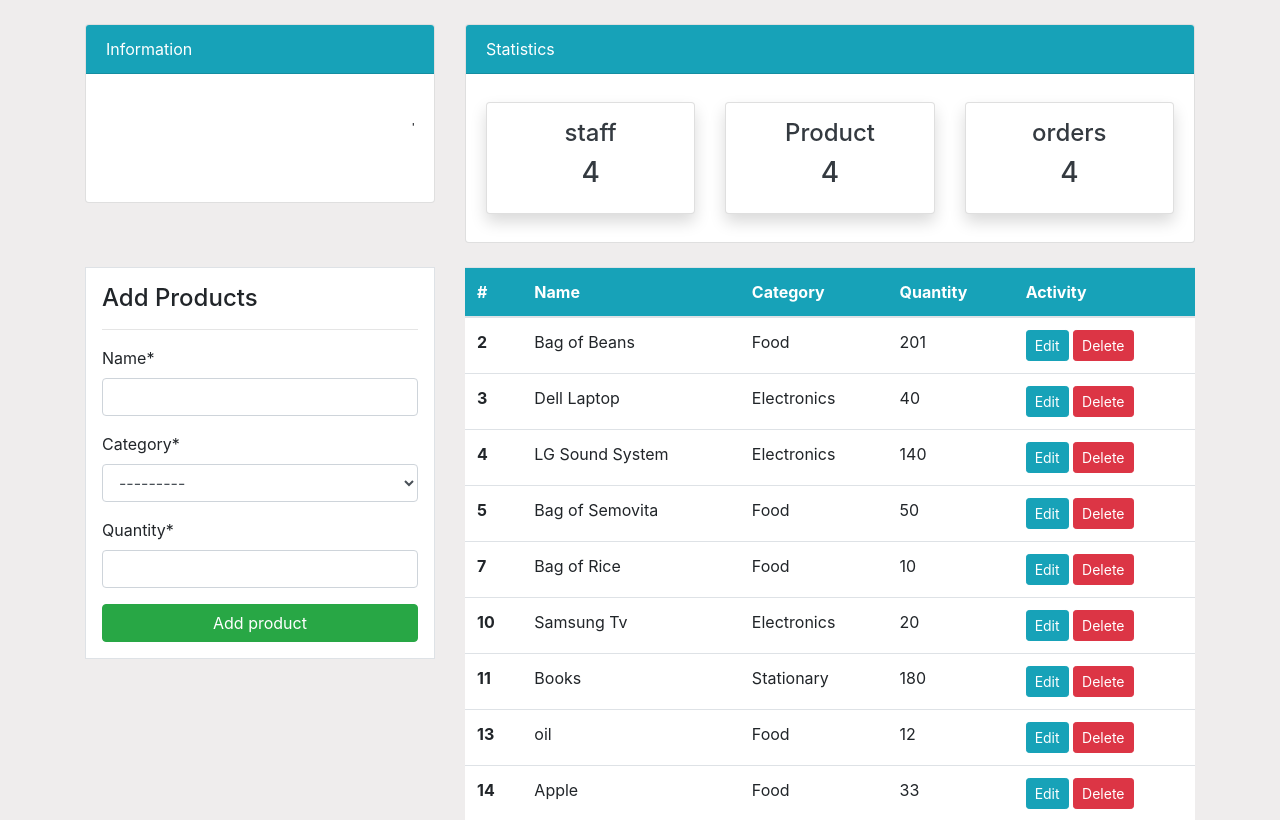
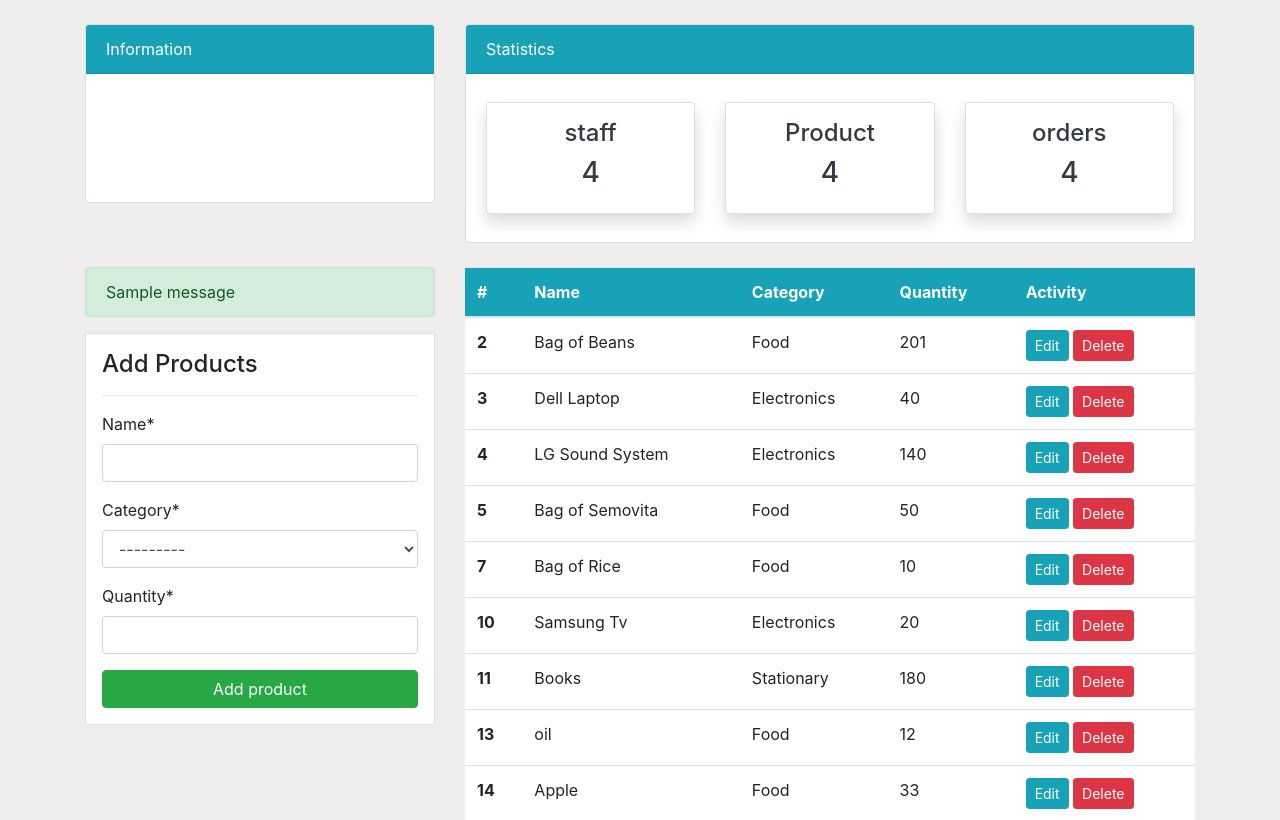
Before and after one commit to Cozy1712/Inventory_System, a Django app: page /product/ in a window 1280 px wide. Shown: the part 56-876 px from the top of the page. Run offline with Django 4.2, Linux system fonts and the light colour scheme; a user stored in the database is signed in; data comes from the database, SQL or seed files in the repository; both versions use the stored data as it was after the commit; one stand-in notice (Sample message) is shown; some libraries are stand-ins or nearby versions.

Commit message:
added flash message

```diff
--- a/dashboard/views.py
+++ b/dashboard/views.py
@@ -1,10 +1,10 @@
-from django.shortcuts import render
+from django.shortcuts import render,redirect
 from django.http import HttpResponse
 from django.contrib.auth.decorators import login_required
 from .models import Product, Order
 from .forms import ProductForm,OrderForm
 from django.contrib.auth.models import User
-from django.shortcuts import redirect
+from django.contrib import messages
 # Create your views here.
 @login_required
 def index(request):
@@ -51,6 +51,8 @@
        form = ProductForm(request.POST)
        if form.is_valid():
            form.save()
+           product_name = form.cleaned_data.get('name')
+           messages.success(request, f'{product_name} has been added')
            return redirect('dashboard-product')
     else:
        form = ProductForm()
--- a/templates/dashboard/product.html
+++ b/templates/dashboard/product.html
@@ -13,6 +13,13 @@
   <div class="container">
     <div class="row my-4">
       <div class="col-md-4">
+        {% for message in messages%}
+        {% if message %}
+        <div class="alert alert-{{ message.tags}}">
+          {{message}}
+        </div>
+        {% endif %}
+        {% endfor %}
         <div class="border bg-white p-3">
           <h4>Add Products</h4>
           <hr>
--- a/user/views.py
+++ b/user/views.py
@@ -1,7 +1,7 @@
 from django.shortcuts import render, redirect
 from django.contrib.auth.forms import UserCreationForm
 from .form import CreateUserForm, UserUpdateForm, ProfileUpdateForm
-
+from django.contrib import messages
 # Create your views here.
 # creating registraion for user using FBV
 def register(request):
@@ -9,6 +9,8 @@
         form = CreateUserForm(request.POST) #the user detail
         if form.is_valid(): #check for the form validation
             form.save()
+            username = form.cleaned_data.get('firstname')
+            messages.success = (request, f' Account has been created for {username}, you can now login')
             return redirect('user-login')
     else:
         form = CreateUserForm()
```
Also changed, not shown: templates/user/login.html (+7 -0 lines), db.sqlite3.
